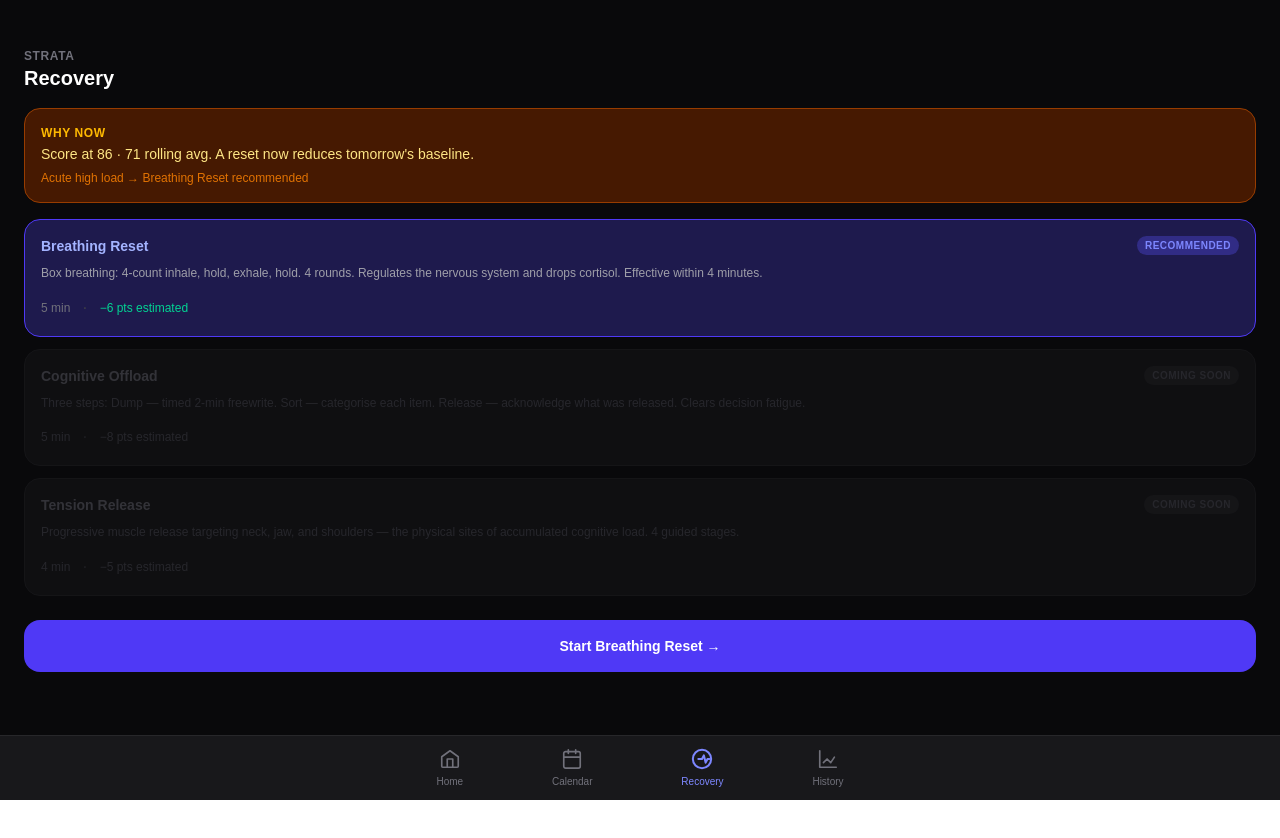
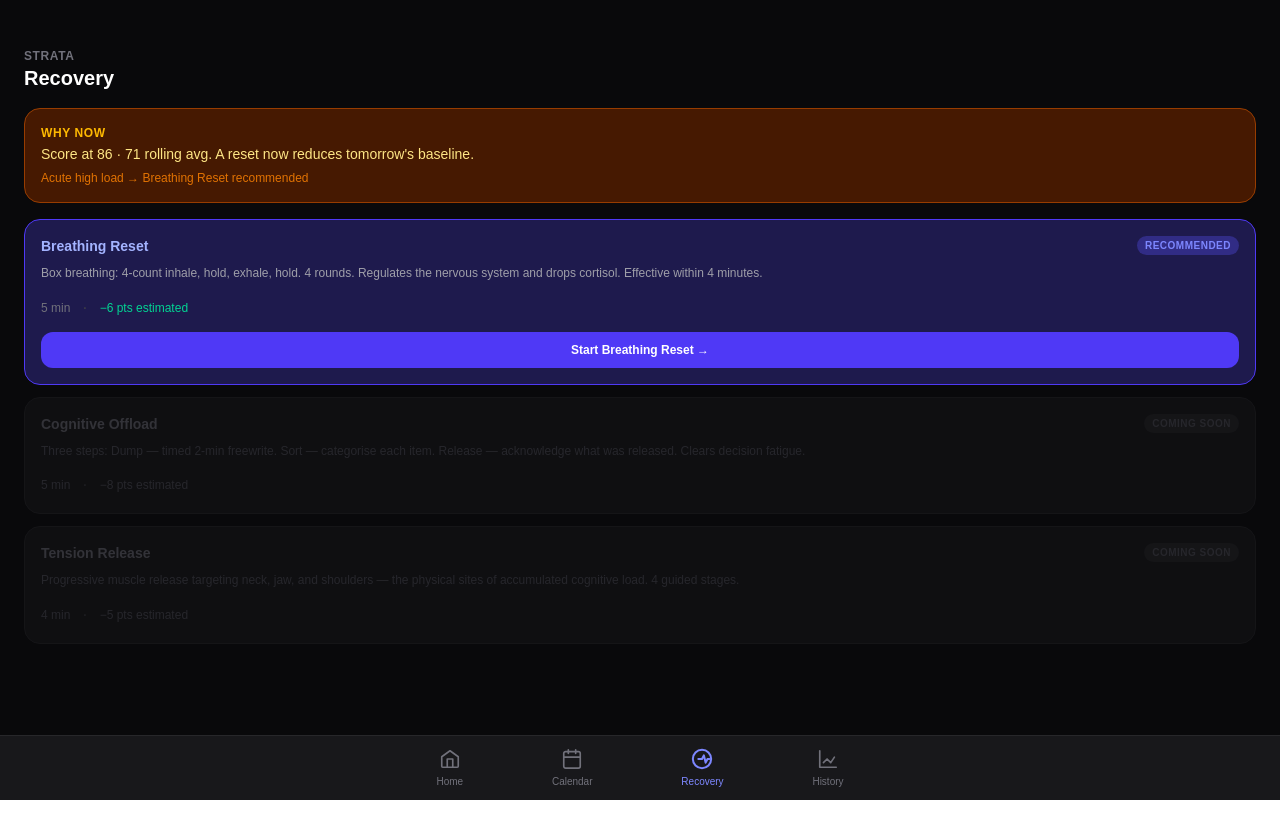
Before and after one commit to stephenkpowell-ops/strata-poc, a Next.js app: page /recovery in a window 1280 px wide. Shown: the top 838 px of the page. Built offline with nearby package versions, Linux system fonts and the light colour scheme.

Commit message:
move start button inline to breathing reset card

```diff
--- a/src/app/recovery/page.tsx
+++ b/src/app/recovery/page.tsx
@@ -6,12 +6,11 @@
  * Recovery protocol picker — Step 23.
  *
  * Shows three protocol cards with Breathing Reset pre-selected.
- * Cognitive Offload and Tension Release are visible but disabled for the POC.
+ * The Breathing Reset card includes an inline "Start Breathing Reset →"
+ * button. Cognitive Offload and Tension Release are visible but disabled.
  *
  * Context banner at the top explains why this session is recommended
  * based on the current score from the store.
- *
- * Tapping "Start Breathing Reset" routes to /recovery/session.
  */
 
 import Link from 'next/link';
@@ -28,6 +27,7 @@ function ProtocolCard({
   impact,
   selected,
   disabled,
+  showStart,
 }: {
   title:       string;
   description: string;
@@ -35,6 +35,7 @@ function ProtocolCard({
   impact:      string;
   selected?:   boolean;
   disabled?:   boolean;
+  showStart?:  boolean;
 }) {
   return (
     <div className={`flex flex-col gap-2 rounded-2xl p-4 border transition-colors ${
@@ -44,6 +45,8 @@ function ProtocolCard({
           ? 'bg-indigo-950 border-indigo-600'
           : 'bg-zinc-900 border-zinc-700'
     }`}>
+
+      {/* Header row */}
       <div className="flex items-start justify-between">
         <span className={`text-sm font-semibold ${
           disabled ? 'text-zinc-500' : selected ? 'text-indigo-300' : 'text-white'
@@ -61,9 +64,13 @@ function ProtocolCard({
           </span>
         )}
       </div>
+
+      {/* Description */}
       <p className={`text-xs leading-relaxed ${disabled ? 'text-zinc-600' : 'text-zinc-400'}`}>
         {description}
       </p>
+
+      {/* Duration and impact */}
       <div className="flex items-center gap-3 pt-1">
         <span className={`text-xs ${disabled ? 'text-zinc-600' : 'text-zinc-500'}`}>
           {duration}
@@ -75,6 +82,17 @@ function ProtocolCard({
           {impact}
         </span>
       </div>
+
+      {/* Inline start button — only on the selected card */}
+      {showStart && (
+        <Link
+          href="/recovery/session"
+          className="flex items-center justify-center bg-indigo-600 hover:bg-indigo-500 active:bg-indigo-700 text-white font-semibold text-xs rounded-xl py-2.5 transition-colors mt-1"
+        >
+          Start Breathing Reset →
+        </Link>
+      )}
+
     </div>
   );
 }
@@ -127,6 +145,7 @@ export default function RecoveryPage() {
             duration="5 min"
             impact="−6 pts estimated"
             selected
+            showStart
           />
           <ProtocolCard
             title="Cognitive Offload"
@@ -144,14 +163,6 @@ export default function RecoveryPage() {
           />
         </div>
 
-        {/* CTA */}
-        <Link
-          href="/recovery/session"
-          className="flex items-center justify-center gap-2 bg-indigo-600 hover:bg-indigo-500 active:bg-indigo-700 text-white font-semibold text-sm rounded-2xl py-4 transition-colors mt-2"
-        >
-          Start Breathing Reset →
-        </Link>
-
       </div>
 
     </div>
```
